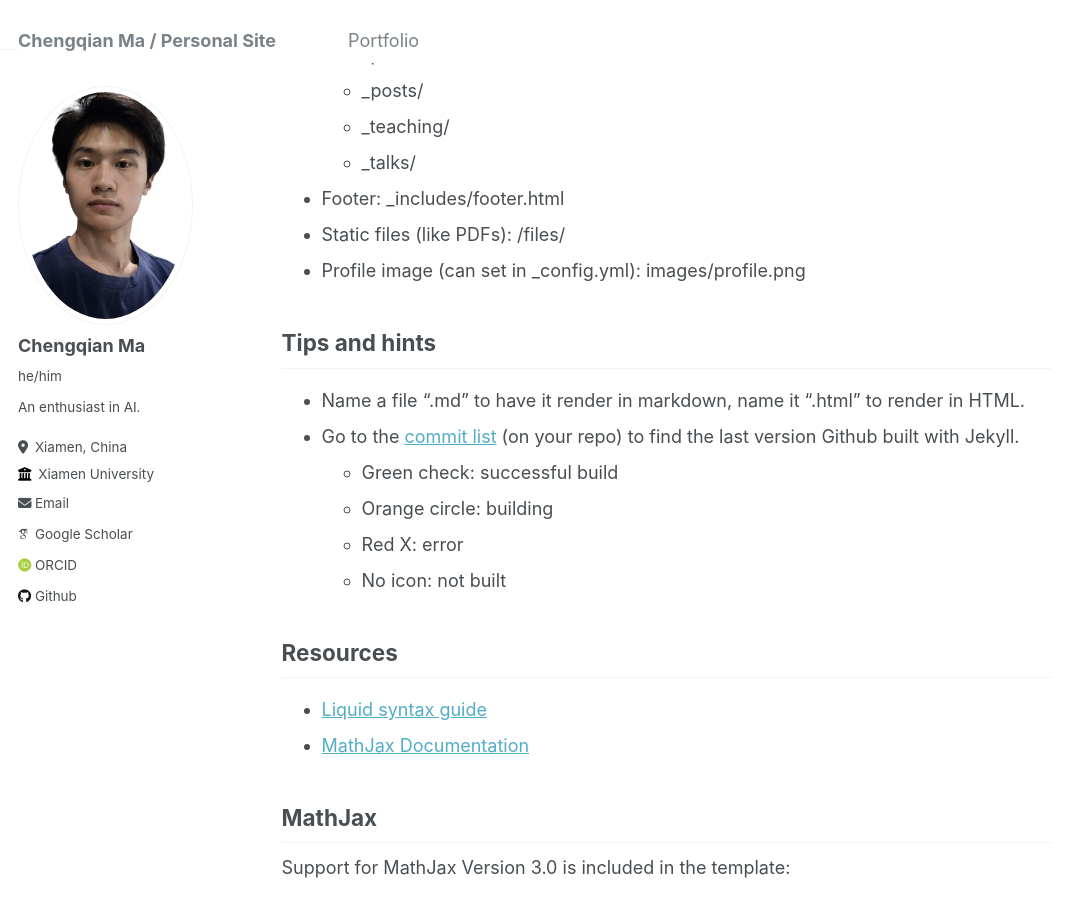
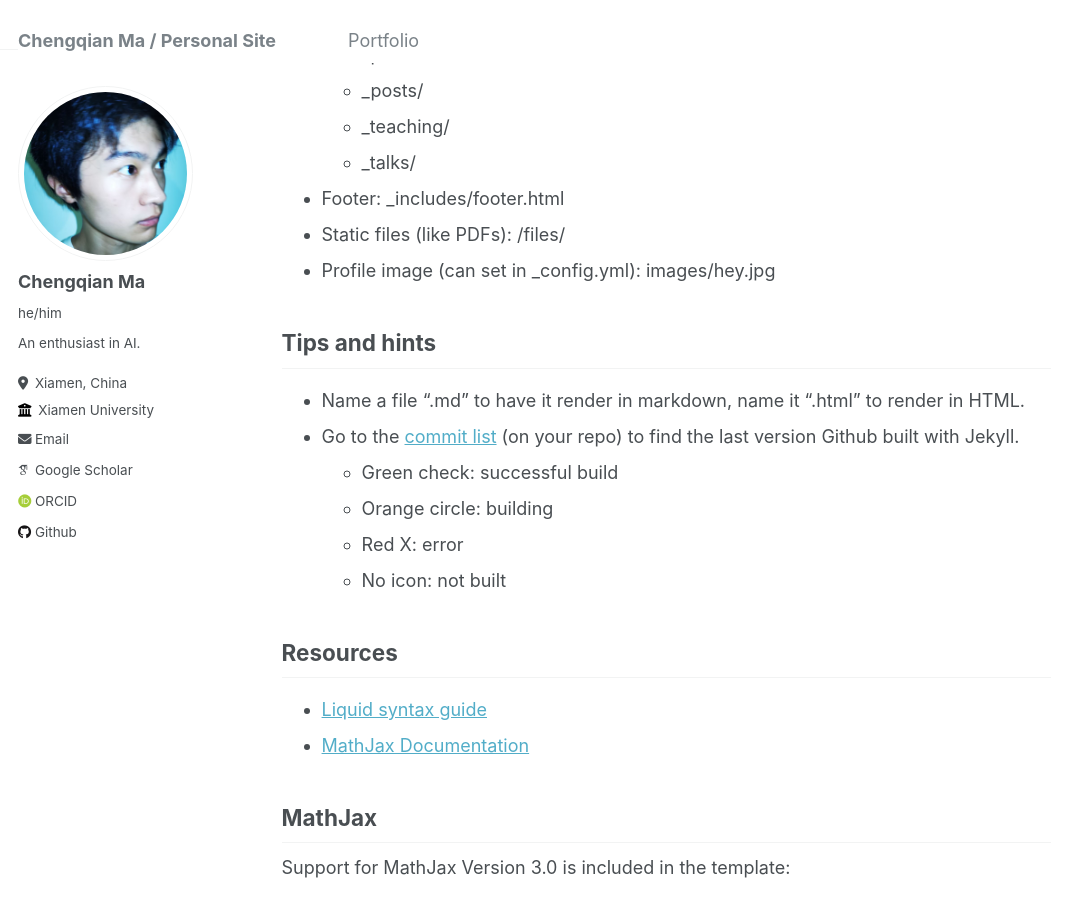
Before and after one commit to step-out/step-out.github.io, a Jekyll site: the page built from _pages/markdown.md, in a window 1280 px wide and 900 px high, scrolled down 369 px. Shown: the whole window, without its empty margins (0-1069 px from the left). Built offline with Jekyll 4.4.1, drawn with Linux system fonts in a browser that asks for light colours; some web fonts are replaced.

Commit message:
modified:   _config.yml 	modified:   _pages/markdown.md 	new file:   images/hey.jpg

```diff
--- a/_config.yml
+++ b/_config.yml
@@ -21,7 +21,7 @@
 #               Additional customization can be done by editing /_includes/author-profile.html
 author:
   # Biographic information
-  avatar           : "profile.png"
+  avatar           : "hey.jpg"
   name             : "Chengqian Ma"
   pronouns         : "he/him"
   bio              : "An enthusiast in AI."
--- a/_pages/markdown.md
+++ b/_pages/markdown.md
@@ -20,7 +20,7 @@
   * _talks/
 * Footer: _includes/footer.html
 * Static files (like PDFs): /files/
-* Profile image (can set in _config.yml): images/profile.png
+* Profile image (can set in _config.yml): images/hey.jpg
 
 ## Tips and hints
 
```
Also changed, not shown: images/hey.jpg (added).
